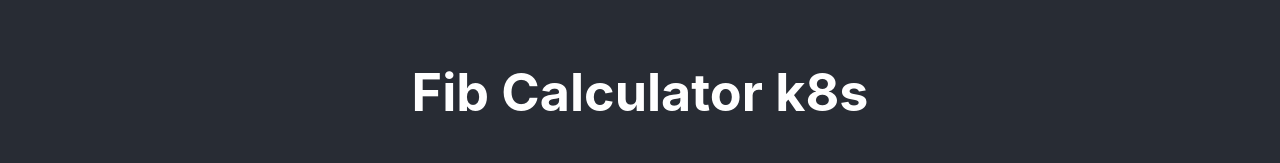
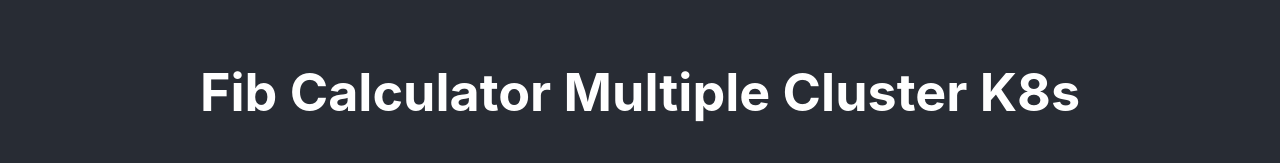
Before and after one commit to menelik7/multi-k8s, a React (Create React App) app in the folder client/: page / in a window 1280 px wide. Shown: the part 294-457 px from the top of the page. Built offline with nearby package versions, Linux system fonts and the light colour scheme; no server answers.

Commit message:
Update header

```diff
--- a/client/src/Header.js
+++ b/client/src/Header.js
@@ -6,7 +6,7 @@
 		<div className="App">
 			<header className="App-header">
 				<img src={logo} className="App-logo" alt="logo" />
-				<h1 className="App-title">Fib Calculator k8s</h1>
+				<h1 className="App-title">Fib Calculator Multiple Cluster K8s</h1>
 				<Link to="/">home</Link>
 				<Link to="/otherpage">Other Page</Link>
 			</header>
```
